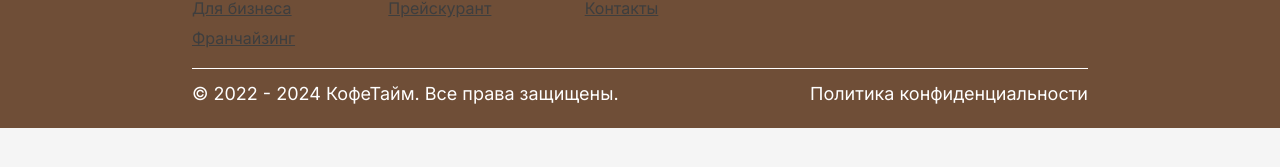
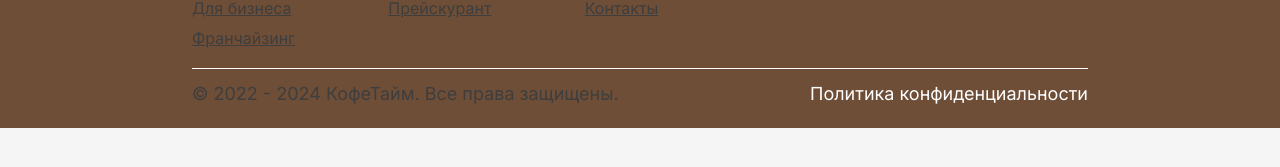
Before and after one commit to ManaTeWai/coffee, a Next.js app: page / in a window 1280 px wide. Shown: the part 553-720 px from the top of the page. Built offline with nearby package versions, Linux system fonts and the light colour scheme; no server answers; the database is empty; a web font is replaced by a local one.

Commit message:
Update P.module.css

```diff
--- a/src/components/P/P.module.css
+++ b/src/components/P/P.module.css
@@ -4,7 +4,7 @@
 
   text-decoration: none !important;
 
-  color: inherit;
+  color: var(--text-color);
 }
 
 .small {
```
